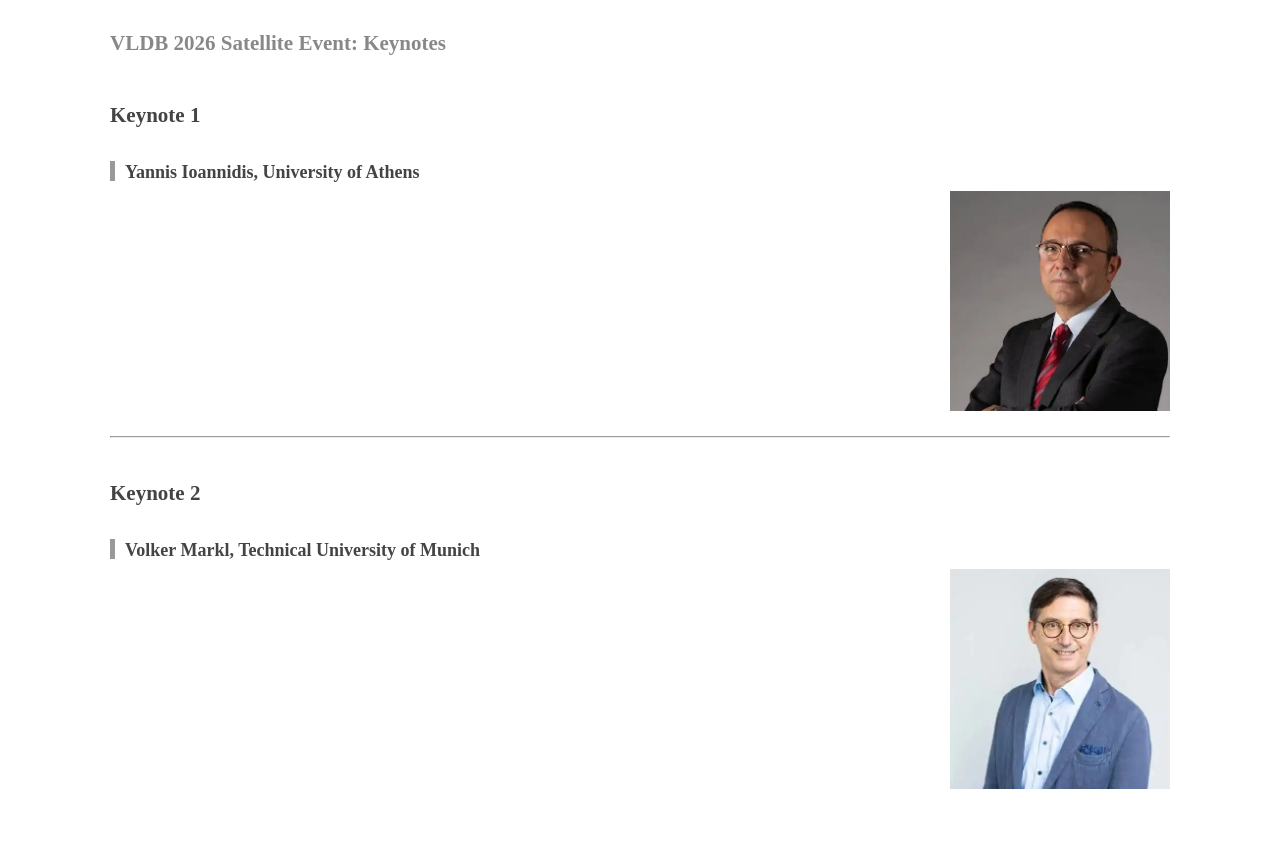
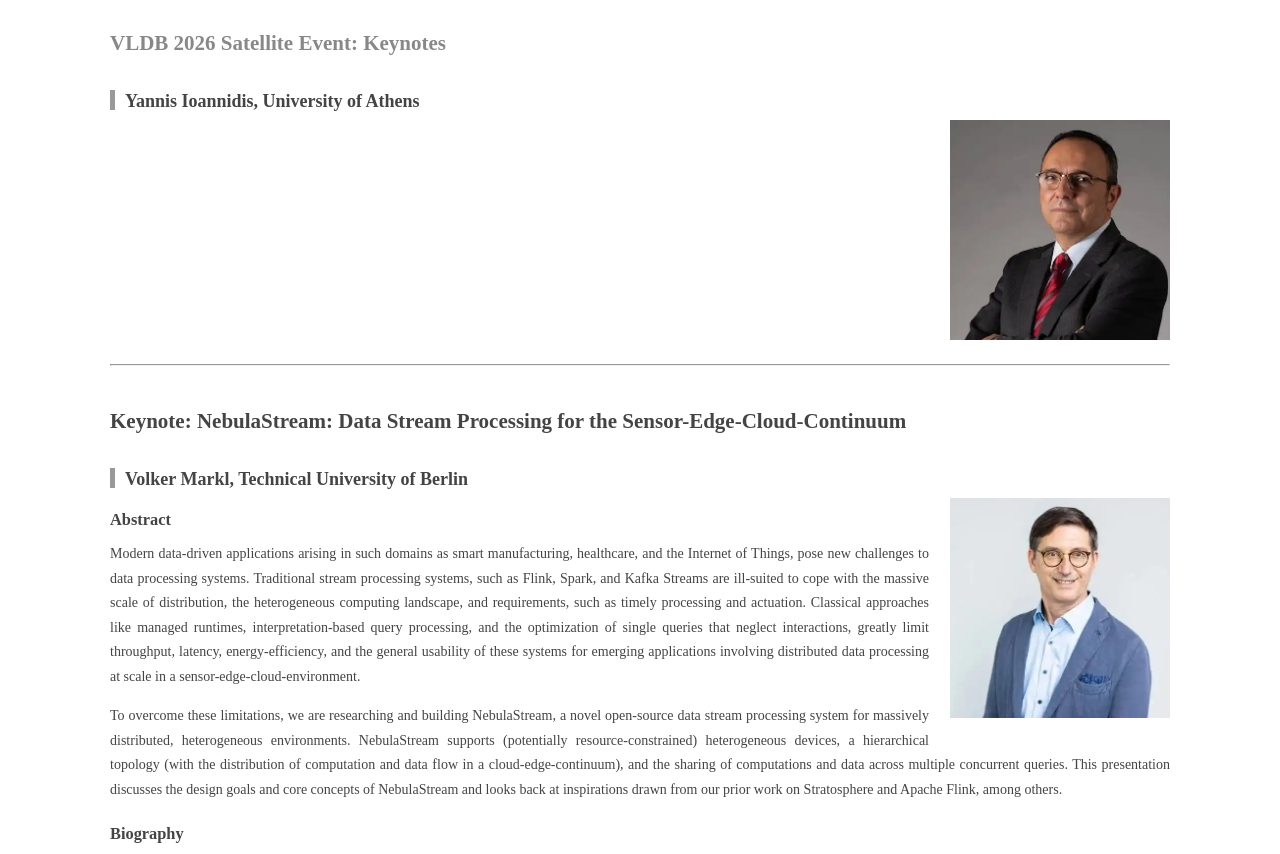
Before and after one commit to SetonLiang/vldb2026-satellite, a plain HTML site: page keynotes.html in a window 1280 px wide. Shown: the part 589-1443 px from the top of the page. Drawn offline with Linux system fonts and the light colour scheme; a web font is replaced by a local one.

Commit message:
Add Volker Markl keynote details and update biography heading

```diff
--- a/keynotes.html
+++ b/keynotes.html
@@ -209,7 +209,7 @@
 
 
             <article class="keynote">
-                <h2>Keynote 1</h2>
+
                 <h4>Yannis Ioannidis, University of Athens</h4>
                 <img
                     class="keynote-photo"
@@ -218,12 +218,14 @@
                     width="447"
                     height="447"
                 />
+
+
             </article>
             <hr />
 
             <article class="keynote">
-                <h2>Keynote 2</h2>
-                <h4>Volker Markl, Technical University of Munich</h4>
+                <h2>Keynote: NebulaStream: Data Stream Processing for the Sensor-Edge-Cloud-Continuum</h2>
+                <h4>Volker Markl, Technical University of Berlin</h4>
                 <img
                     class="keynote-photo"
                     src="/vldb2026-satellite/assets/img/keynote-volker-markl.webp"
@@ -231,6 +233,15 @@
                     width="447"
                     height="447"
                 />
+
+                    <h3>Abstract</h3>
+                    <div style="text-align: justify" class="markdown "> <p>Modern data-driven applications arising in such domains as smart manufacturing, healthcare, and the Internet of Things, pose new challenges to data processing systems. Traditional stream processing systems, such as Flink, Spark, and Kafka Streams are ill-suited to cope with the massive scale of distribution, the heterogeneous computing landscape, and requirements, such as timely processing and actuation. Classical approaches like managed runtimes, interpretation-based query processing, and the optimization of single queries that neglect interactions, greatly limit throughput, latency, energy-efficiency, and the general usability of these systems for emerging applications involving distributed data processing at scale in a sensor-edge-cloud-environment.</p>
+<p>To overcome these limitations, we are researching and building NebulaStream, a novel open-source data stream processing system for massively distributed, heterogeneous environments. NebulaStream supports (potentially resource-constrained) heterogeneous devices, a hierarchical topology (with the distribution of computation and data flow in a cloud-edge-continuum), and the sharing of computations and data across multiple concurrent queries. This presentation discusses the design goals and core concepts of NebulaStream and looks back at inspirations drawn from our prior work on Stratosphere and Apache Flink, among others.</p> </div>
+
+
+                    <h3>Biography</h3>
+                    <div style="text-align: justify" class="markdown "> <p>Volker Markl is a German Professor of Computer Science. He leads the Chair of Database Systems and Information Management at TU Berlin. In addition, he is Director of the Berlin Institute for the Foundations of Learning and Data (BIFOLD). He is a database systems researcher, conducting research at the intersection of distributed systems, scalable data processing, and machine learning. Volker led the Stratosphere project, which resulted in the creation of Apache Flink. Volker has received numerous honors and prestigious awards, including best paper awards at ACM SIGMOD, VLDB, and ICDE as well as the ACM SIGMOD Systems Award. In 2014, he was elected one of Germany&#39;s leading &#34;Digital Minds&#34; (Digitale Koepfe) by the German Informatics Society. He is a member of the Berlin-Brandenburg Academy of Sciences and of the German National Academy of Sciences Leopoldina. He was elected an ACM Fellow for his contributions to query optimization, scalable data processing, and data programmability. He served as President of the VLDB Endowment, and serves as advisor to academic institutions, governmental organizations, and technology companies. Volker holds eighteen patents and has been co-founder and mentor to several startups.</p> </div>
+
             </article>
 
 
```
Also changed, not shown: sitemap.xml (+27 -27 lines), 1 other file.
